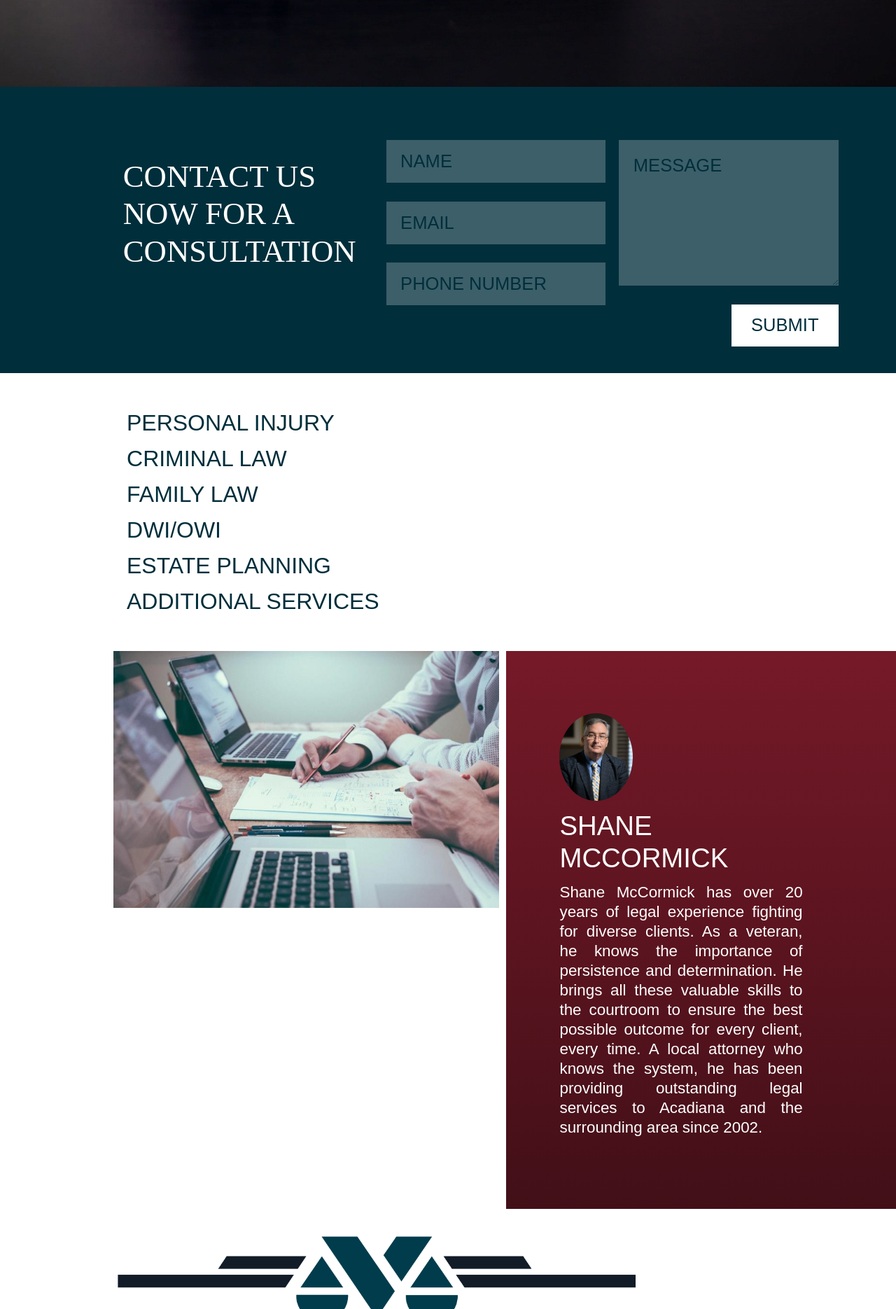
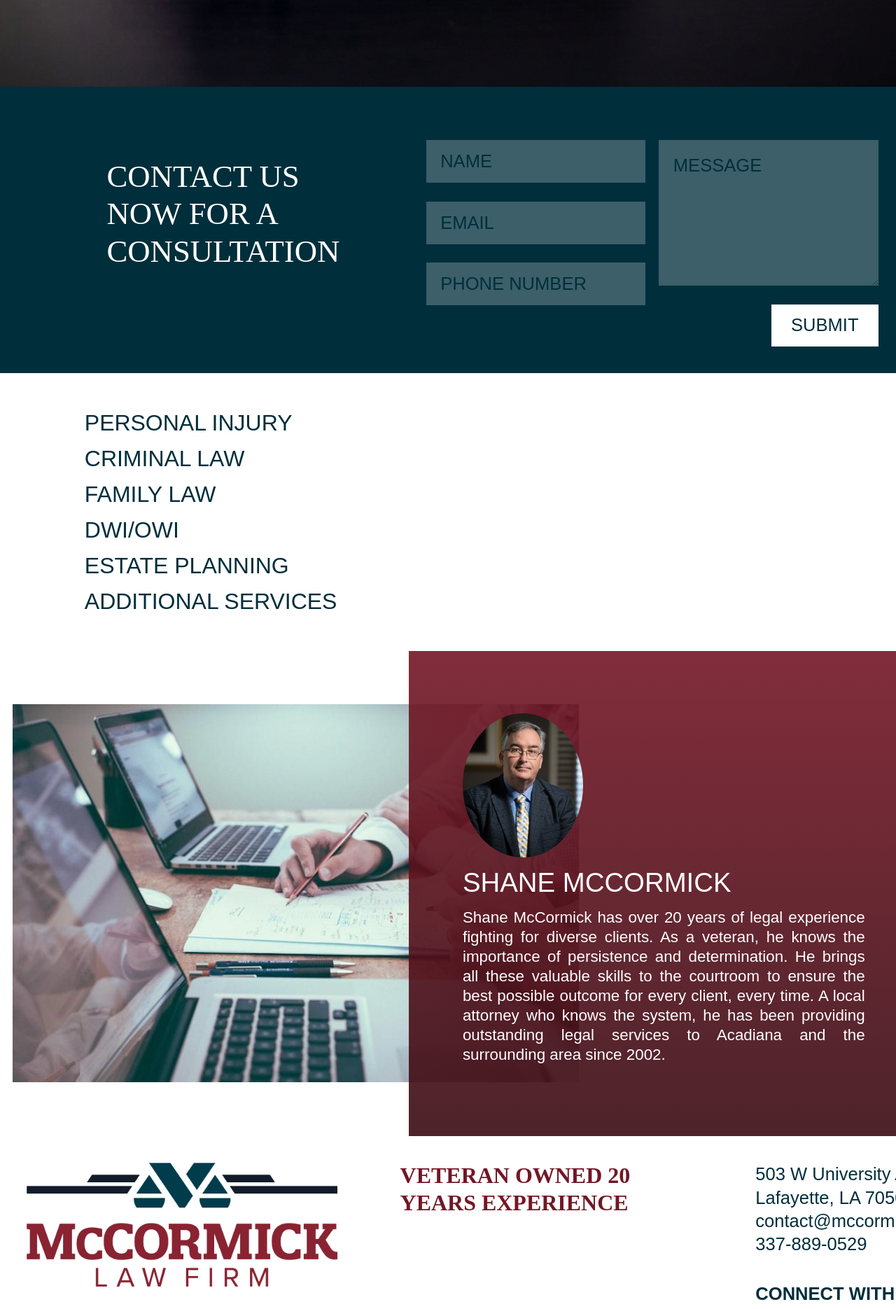
Before and after one commit to bscwebadmin/mccormickcc, a Jekyll site: the page built from index.html, in a window 1280 px wide. Shown: the part 933-2803 px from the top of the page at 70% size. Built offline with Jekyll 4.4.1, drawn with Linux system fonts in a browser that asks for light colours; nearby versions of some CDN libraries; some web fonts are replaced; some of the changed text lies outside the part shown.

Commit message:
Bugfixing mccormick info slide, fixed and repositioned footer, services nav

```diff
--- a/_includes/contact_form.html
+++ b/_includes/contact_form.html
@@ -16,7 +16,7 @@
 <!--    </section>-->
 <!--</div>-->
 <div class="d-flex flex-row justify-content-center contact-form px-5 py-5">
-    <h2 class="text-white col-xl-3 col-lg-6 display-4 d-flex align-items-center justify-content-center pb-5 px-5">CONTACT US NOW FOR A CONSULTATION</h2>
+    <h2 class="text-white col-xl-4 col-lg-6 display-4 d-flex align-items-center justify-content-center pb-5 px-5">CONTACT US NOW FOR A CONSULTATION</h2>
     <form action="https://formspree.io/f/mkndnqlr" method="POST"
           class="d-flex align-content-center justify-content-md-start form-container new-form cfForm col-lg-6 mx-xl-5 pt-5">
         <div class="field-group inputs-container">
--- a/_includes/footer.html
+++ b/_includes/footer.html
@@ -1,16 +1,16 @@
 {% assign general_data = site.data.general_settings %}
-<footer class="d-flex justify-content-center py-5">
-    <div class="px-5">
+<footer class="py-5 ">
+    <div class="px-5 d-flex row justify-content-center d-lg-none">
         {% if general_data.footer_logo_url %}
-        <div class="d-flex col-8 justify-content-center">
+        <div class="col-12 col-sm-10 py-4">
           <img class="img-fluid" src="{{ general_data.footer_logo_url }}" alt="{{ general_data.site_title }}" />
         </div>
         {% endif %}
-        <div class="py-4">
+        <div class="py-4 d-grid col-10">
             {% if general_data.address %}
             {{ general_data.address.address }}
             {% endif %}
-            <div class="position-relative col-8">
+            <div class="position-relative col-12 col-sm-4 col-md-9">
                 <a href="{{ general_data.google_map_url }}" class="w-100 h-100">
                     <address class="position-relative ">
                         503 W University Ave
@@ -20,23 +20,23 @@
             </div>
 
             {% if general_data.address %}
-            <div class="position-relative col-5 ">
-                <a href="mailto:{{ general_data.email }}" class="w-100 h-100">{{ general_data.email }}</a>
+            <div class="position-relative col-12 col-3 col-md-6 ">
+                <a href="mailto:{{ general_data.email }}" class="">{{ general_data.email }}</a>
             </div>
             {% endif %}
             {% if general_data.phone %}
-            <div class="position-relative col-3 ">
-                <a href="tel:{{general_data.phone}}" class="w-100 h-100">{{ general_data.phone }}</a>
+            <div class="position-relative col-7 col-sm-4 col-md-3">
+                <a href="tel:{{general_data.phone}}">{{ general_data.phone }}</a>
             </div>
             {% endif %}
-            <div class="py-4 col-10 col-md-6 ">
+            <div class="py-4 col-10 col-sm-4 col-md-6 ">
                 <h6 class="text-primary fs-1 py-4">
                 VETERAN OWNED
                 20 YEARS EXPERIENCE
                 </h6>
             </div>
-            <div class="position-relative col-4 ">
-                <p class=" ">CONNECT WITH US</p>
+            <div class="position-relative col-9 col-md-5 ">
+                <p class="fw-bold ">CONNECT WITH US</p>
                 {% for social_account in general_data.social_accounts %}
                  <a href="{{social_account.url}}"><img src="{{social_account.icon}}" alt="{{social_account.url}}" /></a>
                 {% endfor %}
@@ -56,4 +56,50 @@
 <!--            </div>-->
 <!--        </div>-->
     </div>
+    <div class="d-none d-lg-block">
+        <div class="row justify-content-between px-5">
+            {% if general_data.footer_logo_url %}
+            <div class="col-4">
+                <img class="img-fluid" src="{{ general_data.footer_logo_url }}" alt="{{ general_data.site_title }}"/>
+            </div>
+            {% endif %}
+            {% if general_data.address %}
+            {{ general_data.address.address }}
+            {% endif %}
+            <div class="col-4">
+                <h6 class="d-flex justify-content-center text-primary px-3 fs-1">
+                    VETERAN OWNED
+                    20 YEARS EXPERIENCE
+                </h6>
+            </div>
+            <div class="col-3">
+                <div class="">
+                    <a href="{{ general_data.google_map_url }}" class="">
+                        <address class=" " style="margin-bottom: 0;">
+                            503 W University Ave
+                            Lafayette, LA 70506
+                        </address>
+                    </a>
+                </div>
+                {% if general_data.address %}
+                <div class="">
+                    <a href="mailto:{{ general_data.email }}" class="">{{ general_data.email }}</a>
+                </div>
+                {% endif %}
+                {% if general_data.phone %}
+                <div class="">
+                    <a href="tel:{{general_data.phone}}">{{ general_data.phone }}</a>
+                </div>
+                {% endif %}
+                <div class="col py-5">
+                    <p class="fw-bold ">CONNECT WITH US</p>
+                    {% for social_account in general_data.social_accounts %}
+                     <a href="{{social_account.url}}"><img src="{{social_account.icon}}" alt="{{social_account.url}}" /></a>
+                    {% endfor %}
+                </div>
+            </div>
+
+        </div>
+
+    </div>
 </footer>
--- a/_includes/header.html
+++ b/_includes/header.html
@@ -57,7 +57,7 @@
                     <a class="nav-link text-white" href="/legal-services">LEGAL SERVICES</a>
                 </li>
                 <li class="nav-item mx-xl-4 mx-3 dropdown">
-                    <a class="nav-link text-white dropdown-toggle dropdown-center" href="#" id="legalDropDown" role="button" data-bs-toggle="dropdown" aria-expanded="false"></a>
+                    <a class="nav-link text-white dropdown-toggle dropdown-center " href="#" id="legalDropDown" role="button" data-bs-toggle="dropdown" aria-expanded="false"></a>
                     <ul class="dropdown-menu fs-3 border-0 px-3 py-2 bg-transparent">
                         <li><a class="dropdown-item text-uppercase text-white" href="/criminal-law">criminal law</a></li>
                         <li><a class="dropdown-item text-uppercase text-white" href="/personal-injury">personal injury</a></li>
--- a/assets/css/new_styles.css
+++ b/assets/css/new_styles.css
@@ -14,6 +14,8 @@
 /*    flex-direction: column;*/
 /*    width: 100vw*/
 /*}*/
+
+
 
 
 /*NAVBAR DESKTOP*/
@@ -65,6 +67,10 @@
 /*.nav-item {*/
 /*    margin-right: 30px*/
 /*}*/
+
+.no-y-scroll {
+    overflow-y: hidden;
+}
 
 /**/
 /*CONTACT FORM DESKTOP*/
--- a/assets/css/style.css
+++ b/assets/css/style.css
@@ -531,6 +531,7 @@
 /*}*/
 body {
     line-height: 1;
+    overflow-x: hidden;
 }
 ol,
 ul {
@@ -757,6 +758,7 @@
 html {
     font-weight: 500;
     font-style: normal;
+    /*overflow-x: hidden;*/
 }
 h1,
 h2,
--- a/index.html
+++ b/index.html
@@ -51,7 +51,7 @@
 <!--DESKTOP-->
 
 <section
-        class="container-fluid text-white text-center d-flex align-items-start py-0 vh-100 pageHero__Home__Inner d-none d-lg-block"
+        class="container-fluid text-white text-center d-flex align-items-start py-0 vh-100 pageHero__Home__Inner d-none d-lg-block overflow-y-hidden"
         style="background-image: url({{ page.hero_section.background_image_url}});background-size: cover;"
         xmlns="http://www.w3.org/1999/html">
     <div class="seal-container">
@@ -91,7 +91,7 @@
 
 <section class="container-fluid d-none d-lg-grid py-5">
     <div class="row">
-        <div class="col-6 d-grid">
+        <div class="col-5 d-grid">
             <nav class="navbar display-6 px-5 justify-content-center">
                 <ul class="navbar-nav flex-column justify-content-center" id="serviceTab" role="tablist">
                     <li class="nav-item">
@@ -115,38 +115,38 @@
                 </ul>
             </nav>
         </div>
-        <div class="tab-content col-4" id="serviceTabContent">
-            <div class="tab-pane fade fs-3" id="personal-injury-content" role="tabpanel" aria-labelledby="personal-injury-tab">
+        <div class="tab-content col-6 d-flex align-items-center" id="serviceTabContent">
+            <div class="tab-pane fade fs-2" id="personal-injury-content" role="tabpanel" aria-labelledby="personal-injury-tab">
                 <p>
                 If you were injured through no fault of your own and need help navigating through the legal system contact us immediately. When dealing with these difficult, fragile matters, you will need an attorney with not only experience, but with compassion. Someone who will take a personal interest in your case and have your best interest in mind.
                 </p>
                 <a href="/personal-injury" class="btn btn-primary btn-lg rounded-0 learn-more-btn" role="button" >LEARN MORE </a>
             </div>
-            <div class="tab-pane fade fs-3" id="criminal-law-content" role="tabpanel" aria-labelledby="criminal-law-tab">
+            <div class="tab-pane fade fs-2" id="criminal-law-content" role="tabpanel" aria-labelledby="criminal-law-tab">
                 <p>
                 Our firm offers criminal defense services to those charged with having committed a crime. We take representation of a client very seriously as we understand the emotional toll placed on a person and their family when someone has been accused and/or charged with committing a crime. Our firm works tirelessly from the moment we are contacted by a client or their family, be it the day they are arrested or the week before trial.
                 </p>
                 <a href="/criminal-law" class="btn btn-primary btn-lg rounded-0 learn-more-btn" role="button" >LEARN MORE </a>
             </div>
-             <div class="tab-pane fade fs-3" id="family-law-content" role="tabpanel" aria-labelledby="family-law-tab">
+             <div class="tab-pane fade fs-2" id="family-law-content" role="tabpanel" aria-labelledby="family-law-tab">
                  <p>
                  We realize that extended litigation should be a last alternative in resolving a domestic or family dispute. We work to achieve our clients goals with the least emotional and financial expense.
                  </p>
                  <a href="/family-law" class="btn btn-primary btn-lg rounded-0 learn-more-btn" role="button" >LEARN MORE </a>
             </div>
-            <div class="tab-pane fade fs-3" id="dwi-owi-content" role="tabpanel" aria-labelledby="dwi-owi-tab">
+            <div class="tab-pane fade fs-2" id="dwi-owi-content" role="tabpanel" aria-labelledby="dwi-owi-tab">
                 <p>
                 If you have been arrested for driving under the influence of alcohol or drugs, it is imperative that you contact my office immediately. DUI cases can develop relatively quick, and the more time that I have to gather the facts, the better the case I can build to defend you.
                 </p>
                 <a href="/dwi-owi" class="btn btn-primary btn-lg rounded-0 learn-more-btn" role="button" >LEARN MORE </a>
             </div>
-            <div class="tab-pane fade fs-3" id="estate-content" role="tabpanel" aria-labelledby="estate-tab">
+            <div class="tab-pane fade fs-2" id="estate-content" role="tabpanel" aria-labelledby="estate-tab">
                 <p>
                 Call today to set up an appointment so that I can help you plan for your future so that your wishes can be carried out.
                 </p>
                 <a href="/estate-planning" class="btn btn-primary btn-lg rounded-0 learn-more-btn" role="button" >LEARN MORE </a>
             </div>
-            <div class="tab-pane fade fs-3" id="additional-services-content" role="tabpanel" aria-labelledby="additional-services-tab">
+            <div class="tab-pane fade fs-2" id="additional-services-content" role="tabpanel" aria-labelledby="additional-services-tab">
                 <p>
                 We pride ourselves on being a full service law firm and strive to fulfill our clients needs. Should you have a problem and/or dispute not specifically delineated above, please feel free to contact my office for a consultation.
                 </p>
@@ -227,14 +227,14 @@
 
 <!-- DESKTOP MCCORMICK AREA HERE-->
 
-<div class="container d-none d-lg-block">
-    <div class="row">
-        <div class="d-block col-6">
+<div class="container-fluid d-none d-lg-block">
+    <div class="row justify-content-around">
+        <div class=" col-8 d-flex px-0 py-5 position-relative">
             {% if about.background_image %}
-            <img src="{{ about.background_image }}" alt="paper" class="img-fluid">
+            <img src="{{ about.background_image }}" alt="paper" class="img-fluid py-5">
             {% endif %}
         </div>
-        <div class="d-block col-6 bg-primary px-5 py-5 " style="background: linear-gradient(180deg, rgba(116,22,37,.9), rgba(58,11,19,.9))">
+        <div class="col-7 px-5 py-5 position-relative mt-n5" style="background: linear-gradient(180deg, rgba(116,22,37,.9), rgba(58,11,19,.9)); margin-left: -30%;">
             <div class="px-5 py-5">
                 <div class="d-flex col-3 border-0 py-3">
                     <img src="/assets/images/about_sm.jpg?_cchid=23ecf755b0243d1bb7a93a2eb5b67d9d" alt="SHANE MCCORMICK" class="img-fluid rounded-circle">
```
